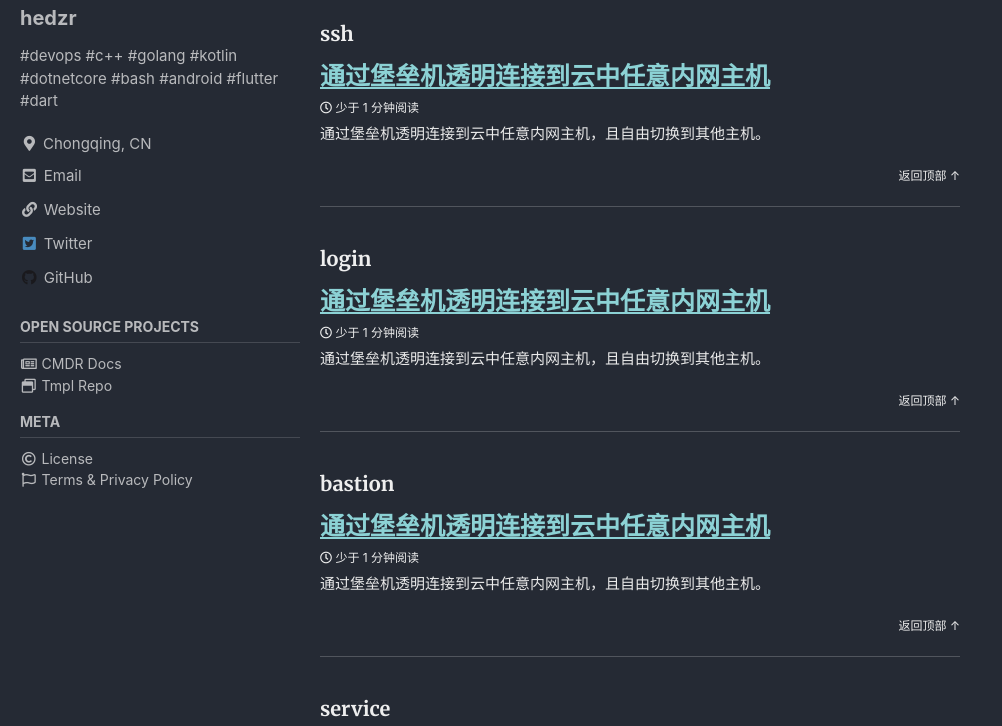
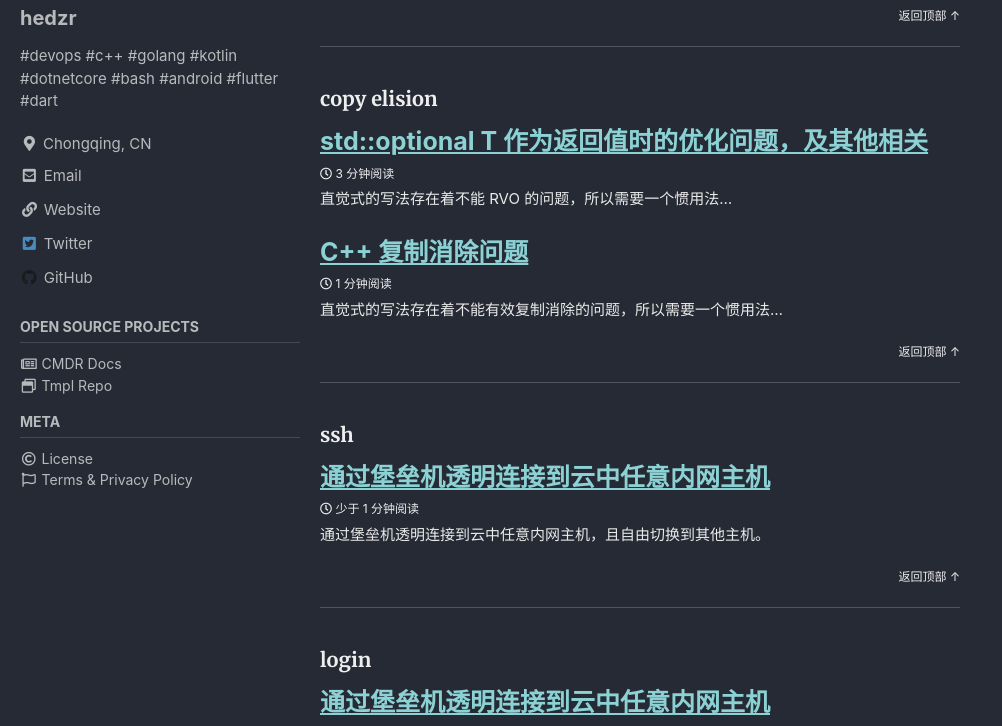
Before and after one commit to hedzr/hedzr.github.io, a Jekyll site: the page built from _pages/tag-archive.md, in a window 1280 px wide and 900 px high, scrolled down 39132 px, cut to the strip 174-900 px from the top of the window. Shown: the whole strip, without its empty margins (0-1002 px from the left). Built offline with Jekyll 4.4.1, drawn with Linux system fonts in a browser that asks for light colours; cached includes are drawn as plain includes; some web fonts are replaced; some of the changed text lies outside the part shown.

```diff
--- a/_posts/2021-07-16-rvo-when-using-std-optional.md
+++ b/_posts/2021-07-16-rvo-when-using-std-optional.md
@@ -4,7 +4,7 @@
 date: 2021-07-16 05:00:00 +0800
 last_modified_at: 2021-07-16 23:50:00 +0800
 Author: hedzr
-tags: [c++,c++11,c++17,rvo,std,optional,nrvo]
+tags: [c++,c++11,c++17,rvo,std,optional,nrvo,copy elision,named return value optimization]
 categories: c++ algorithm
 comments: true
 toc: true
```
